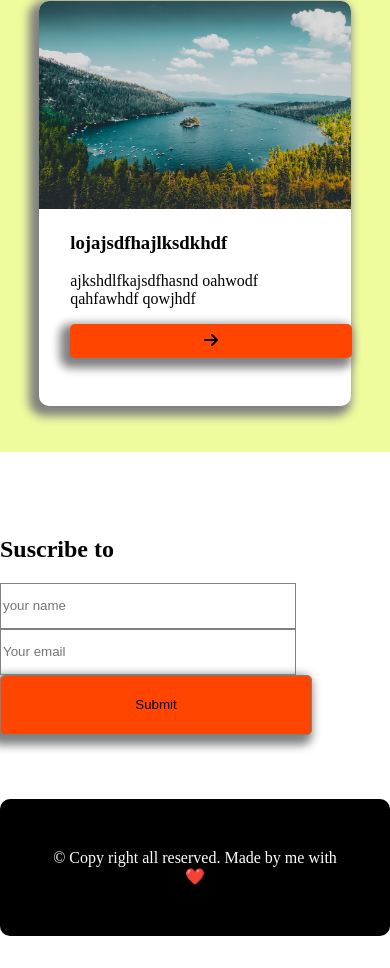
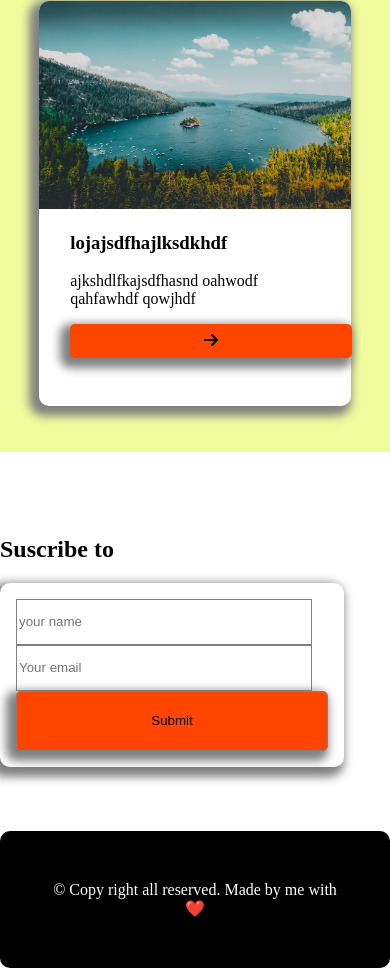
Before and after one commit to asis1998/asis1998, a plain HTML site: page index.html in a window 390 px wide. Shown: the part 3288-4256 px from the top of the page. Before the commit the page ends 4224 px from the top, so only its background shows below. Drawn offline with Linux system fonts and the light colour scheme.

Commit message:
added box shadow

```diff
--- a/style.css
+++ b/style.css
@@ -301,6 +301,9 @@ form{
   flex-direction: column;
   gap:1 rem;
   width: 100%;
+  box-shadow: var(--box-shadow);
+  padding: 1rem;
+  border-radius: 10px;
 
 }
 
```
